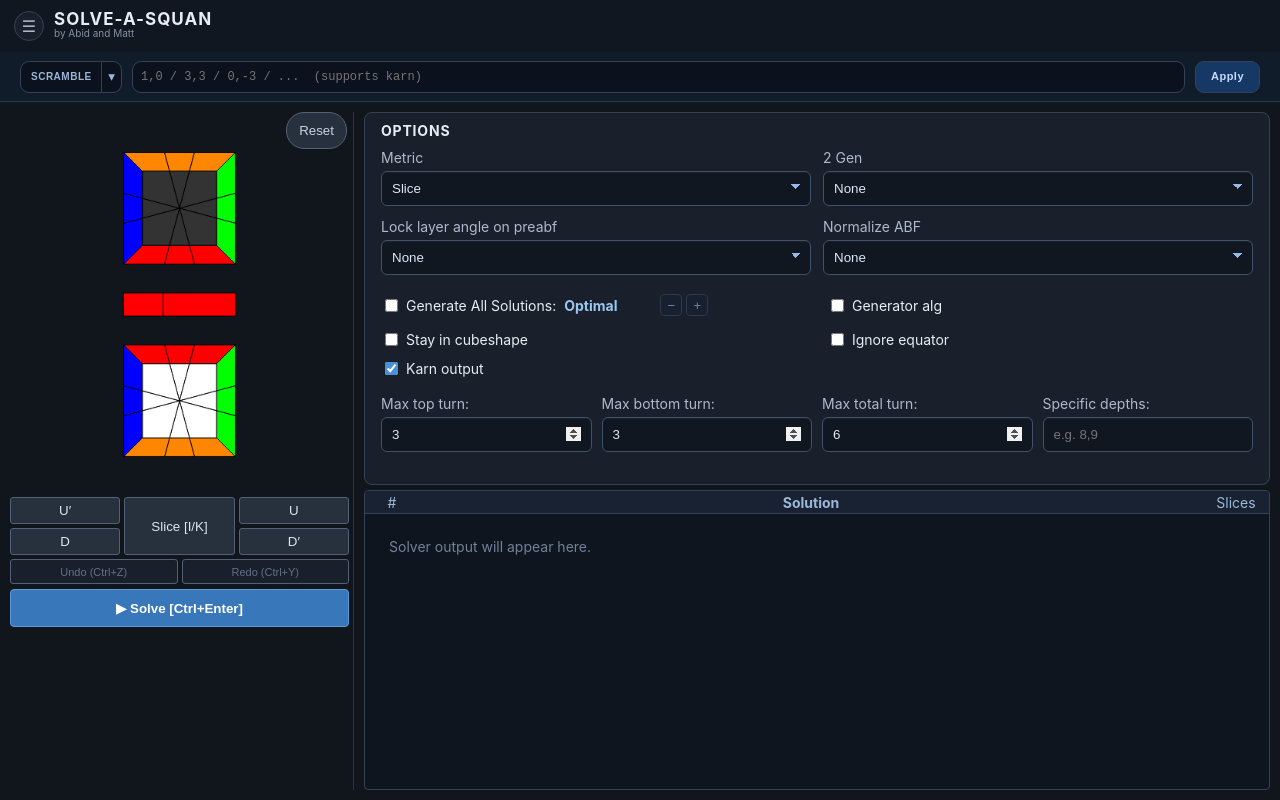
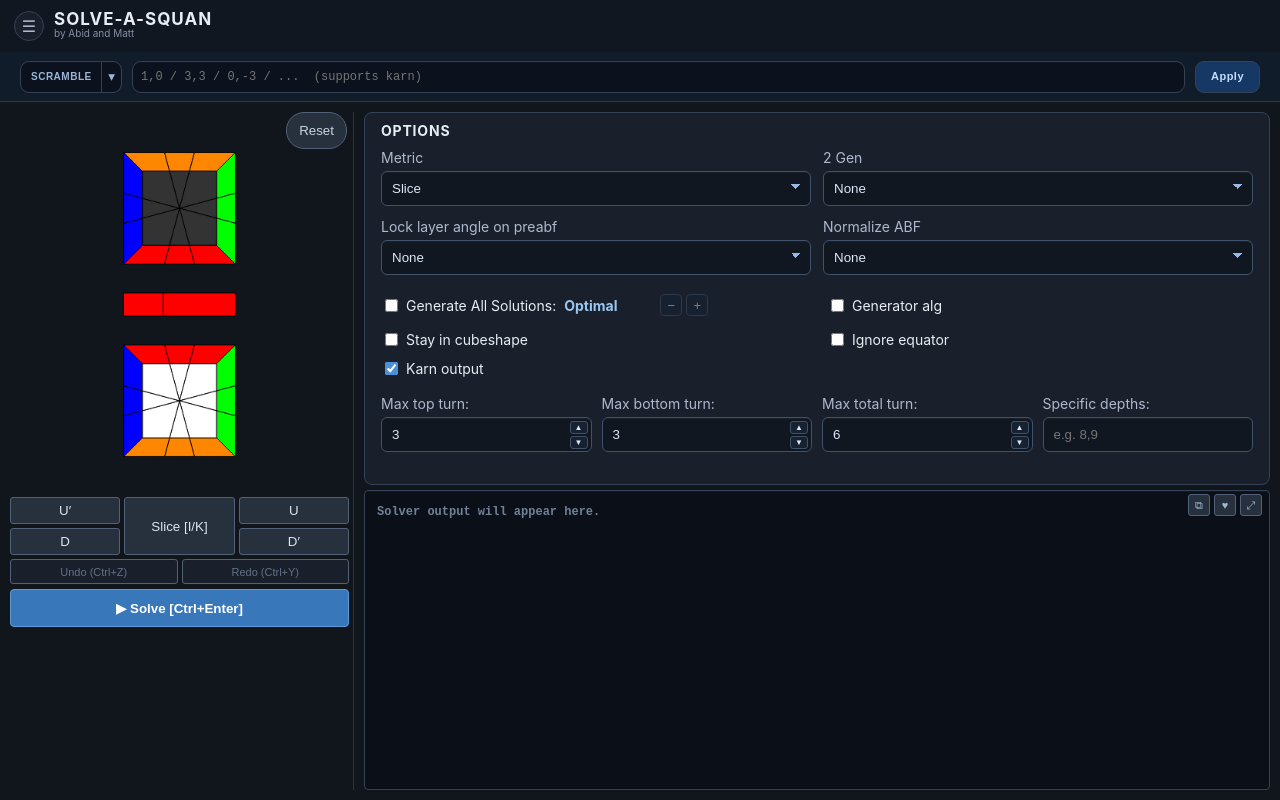
Before and after one commit to Abid-speedcuber/Croissant, a React (Vite) app in the folder web/: page / in a window 1280 px wide. Built offline with nearby package versions, Linux system fonts and the light colour scheme.

Commit message:
UI: terminal behavior parity reduced

```diff
--- a/web/src/App.tsx
+++ b/web/src/App.tsx
@@ -897,6 +897,8 @@ export default function App() {
     [favorites, setFavorites] = useState<Record<string, FavoriteBin>>({});
   const [contextMenu, setContextMenu] = useState<{ x: number; y: number; alg: string } | null>(null);
   const [twoGenStatus, setTwoGenStatus] = useState<TwoGenStatus>({ compatibility: 2, cornersTwo: true, cornersPseudo: true });
+  const [followTerminal, setFollowTerminal] = useState(true);
+  const terminalTextRef = useRef<HTMLDivElement>(null);
 
   useEffect(() => {
     const handlePointerDown = (event: MouseEvent) => {
@@ -937,6 +939,21 @@ export default function App() {
     if (!inCubeshape(next)) setCubeShape(false);
   };
   useEffect(() => () => { if (sliceTimer.current !== undefined) window.clearTimeout(sliceTimer.current); }, []);
+  const scrollTerminalToBottom = () => {
+    const node = terminalTextRef.current;
+    if (!node) return;
+    setFollowTerminal(true);
+    node.scrollTop = node.scrollHeight;
+  };
+  const handleTerminalScroll = () => {
+    const node = terminalTextRef.current;
+    if (!node) return;
+    const nearBottom = node.scrollHeight - node.scrollTop - node.clientHeight < 24;
+    setFollowTerminal(nearBottom);
+  };
+  useEffect(() => {
+    if (followTerminal) requestAnimationFrame(scrollTerminalToBottom);
+  }, [terminal, solutions, tableView, running, followTerminal]);
   const toggleIgnoreMiddle = (checked: boolean) => {
     const current = stateRef.current;
     if (checked && current.middle !== 0) preIgnoreMiddle.current = current.middle;
@@ -1042,15 +1059,10 @@ export default function App() {
     if (last === "0,0" || last === "00") { last = ""; middle = middle.replace(/\s$/, ""); }
     return first + middle + last + bracket;
   };
-  const receiveSolverLine = async (line: string, startPosition: string, collected?: Solution[]) => {
+  const formatSolverLine = async (line: string, startPosition: string) => {
     const lb = line.lastIndexOf("["), rb = line.lastIndexOf("]");
-    if (lb < 0 || rb < 0) {
-      if (!collected && (debugOutput || !seenRaw.current.size)) setTerminal((old) => [...old, line].slice(-500));
-      return;
-    }
+    if (lb < 0 || rb < 0) return line;
     const rawAlg = line.slice(0, lb).trim();
-    if (seenRaw.current.has(rawAlg)) return;
-    seenRaw.current.add(rawAlg);
     let display = line, rating: RatingResult | undefined, sliceStart: string | undefined;
     if (cubeShape && tauri()?.core?.invoke) {
       try {
@@ -1068,13 +1080,30 @@ export default function App() {
         if (converted) display = `${converted}  ${line.slice(lb).trim()}`;
       } catch { /* retain numeric output */ }
     }
-    display = normalizeLine(injectSliceIndicator(display, sliceStart));
+    return normalizeLine(injectSliceIndicator(display, sliceStart));
+  };
+  const receiveSolverLine = async (line: string, startPosition: string, collected?: Solution[]) => {
+    const lb = line.lastIndexOf("["), rb = line.lastIndexOf("]");
+    if (lb < 0 || rb < 0) {
+      if (!collected && (debugOutput || !seenRaw.current.size)) setTerminal((old) => [...old, line].slice(-500));
+      return;
+    }
+    const rawAlg = line.slice(0, lb).trim();
+    if (seenRaw.current.has(rawAlg)) return;
+    seenRaw.current.add(rawAlg);
+    let display = await formatSolverLine(line, startPosition), rating: RatingResult | undefined, sliceStart: string | undefined;
+    if (cubeShape && tauri()?.core?.invoke) {
+      try {
+        rating = await tauri()!.core!.invoke<RatingResult>("rate_algorithm", { algorithm: rawAlg, initialTopA: /^[1-8XYZ]/i.test(startPosition) });
+        if (rating.valid && rating.sliceStart) sliceStart = String.fromCharCode(rating.sliceStart);
+      } catch { /* an unrated row remains available */ }
+    }
     const displayAlg = (display.lastIndexOf("[") > 0 ? display.slice(0, display.lastIndexOf("[")) : display).trim();
     if (seenDisplay.current.has(displayAlg)) return;
     seenDisplay.current.add(displayAlg);
     const counts = line.slice(lb + 1, rb).split("|").map((x) => Number(x.trim()) || 0);
-    if (!debugOutput) setTerminal([]);
     const row = { raw: line, display, alg: displayAlg, slices: counts[0] || 0, moves: counts[1] || 0, angle: counts[2] || 0, ergoRaw: rating?.valid ? rating.finalScore : undefined, sliceStart };
+    if (!debugOutput) setTerminal((old) => [...old, display].slice(-500));
     if (collected) collected.push(row);
     else setSolutions((old) => [...old, row]);
   };
@@ -1094,16 +1123,15 @@ export default function App() {
     const flags = solverFlags({ metric, all, suboptimal, depths, generator, two, cubeshape: cubeShape, ignoreEquator: ignoreMiddle, angle, maxX, maxXValue, maxY, maxYValue, maxTotal, maxTotalValue });
     if (ignoreTransforms) flags.push("-x");
     stopped.current = false;
-    setTerminal(["Solving…"]); setSolutions([]); seenRaw.current.clear(); seenDisplay.current.clear();
+    setTerminal(["Solving…"]); setSolutions([]); seenRaw.current.clear(); seenDisplay.current.clear(); setFollowTerminal(true); setTableView(false);
     setRunning(true);
     const start = positionString(cubeState), startedAt = performance.now();
     lastSolvePosition.current = start;
     try {
       if (!native.Channel) throw new Error("The native solver channel is unavailable.");
       const onLine = new native.Channel<string>();
-      onLine.onmessage = (line) => {
-        if (!(line.includes("[") && line.includes("]")))
-          setTerminal((old) => [...old, line].slice(-500));
+      onLine.onmessage = async (line) => {
+        await receiveSolverLine(line, start);
       };
       const result = await native.core.invoke<{ code: number | null; stdout: string; stderr: string }>("solve", { position: start, flags, onLine });
       const collected: Solution[] = [];
@@ -1117,9 +1145,10 @@ export default function App() {
           .sort((a, b) => (b.ergo ?? -Infinity) - (a.ergo ?? -Infinity));
       }
       setSolutions(displayRows);
-      setTerminal((lines) => [...lines, `${stopped.current ? "Stopped" : result.code === 0 ? "Done" : "Error"} — ${seenRaw.current.size} solution${seenRaw.current.size === 1 ? "" : "s"} found in ${((performance.now() - startedAt) / 1000).toFixed(2)}s.`]);
+      setTerminal((lines) => [...lines, `${stopped.current ? "Stopped" : result.code === 0 ? "Done" : "Error"} — ${seenRaw.current.size} solution${seenRaw.current.size === 1 ? "" : "s"} found in ${((performance.now() - startedAt) / 1000).toFixed(2)}s.`].slice(-500));
+      setTableView(!followTerminal);
     } catch (error) {
-      setTerminal((lines) => [...lines, "ERROR: " + String(error)]);
+      setTerminal((lines) => [...lines, "ERROR: " + String(error)].slice(-500));
     } finally {
       setRunning(false);
     }
@@ -1186,25 +1215,26 @@ export default function App() {
       const rebuilt = [] as typeof solutions;
       const displays = new Set<string>();
       for (const solution of solutions) {
-        const lb = solution.raw.lastIndexOf("[");
-        const rawAlg = solution.raw.slice(0, lb).trim();
-        let display = solution.raw;
-        if (karn && tauri()?.core?.invoke) {
-          try {
-            const converted = await tauri()!.core!.invoke<string>("karnify", {
-              input: rawAlg,
-              position: smartKarn && !cubeShape ? lastSolvePosition.current : null,
-              generator,
-            });
-            display = `${converted}  ${solution.raw.slice(lb).trim()}`;
-          } catch { /* keep numeric form */ }
-        }
-        display = normalizeLine(injectSliceIndicator(display, solution.sliceStart));
+        const display = await formatSolverLine(solution.raw, lastSolvePosition.current || positionString(cubeState));
         const displayLb = display.lastIndexOf("[");
         const alg = (displayLb > 0 ? display.slice(0, displayLb) : display).trim();
         if (!displays.has(alg)) { displays.add(alg); rebuilt.push({ ...solution, display, alg }); }
       }
       if (!cancelled) setSolutions(rebuilt);
+    })();
+    return () => { cancelled = true; };
+    // Rebuild only when display controls change, not when solution rows arrive.
+    // eslint-disable-next-line react-hooks/exhaustive-deps
+  }, [karn, normalize, smartKarn, generator, cubeShape]);
+  useEffect(() => {
+    if (!terminal.length || running) return;
+    let cancelled = false;
+    void (async () => {
+      const rebuilt = await Promise.all(terminal.map(async (line) => {
+        if (!(line.includes("[") && line.includes("]"))) return line;
+        return await formatSolverLine(line, lastSolvePosition.current || positionString(cubeState));
+      }));
+      if (!cancelled) setTerminal(rebuilt);
     })();
     return () => { cancelled = true; };
     // Rebuild only when display controls change, not when solution rows arrive.
@@ -1348,19 +1378,48 @@ export default function App() {
               <label><input type="checkbox" checked={karn} disabled={running} onChange={(e) => setKarn(e.target.checked)} /> Karn output</label>
             </div>
             <div className="limit-grid">
-              <label>Max top turn:<input type="number" min="0" max="6" value={maxXValue} disabled={running} onChange={(e) => { setMaxXValue(Number(e.target.value)); setMaxX(true); }} /></label>
-              <label>Max bottom turn:<input type="number" min="0" max="6" value={maxYValue} disabled={running} onChange={(e) => { setMaxYValue(Number(e.target.value)); setMaxY(true); }} /></label>
-              <label>Max total turn:<input type="number" min="1" max="12" value={maxTotalValue} disabled={running} onChange={(e) => { setMaxTotalValue(Number(e.target.value)); setMaxTotal(true); }} /></label>
+              <label>Max top turn:
+                <div className="number-input-wrap">
+                  <input type="number" min="0" max="6" value={maxXValue} disabled={running} onChange={(e) => { setMaxXValue(Number(e.target.value)); setMaxX(true); }} />
+                  <div className="number-stepper">
+                    <button type="button" disabled={running} onClick={() => { setMaxX(true); setMaxXValue((value) => Math.min(6, value + 1)); }}>▲</button>
+                    <button type="button" disabled={running} onClick={() => { setMaxX(true); setMaxXValue((value) => Math.max(0, value - 1)); }}>▼</button>
+                  </div>
+                </div>
+              </label>
+              <label>Max bottom turn:
+                <div className="number-input-wrap">
+                  <input type="number" min="0" max="6" value={maxYValue} disabled={running} onChange={(e) => { setMaxYValue(Number(e.target.value)); setMaxY(true); }} />
+                  <div className="number-stepper">
+                    <button type="button" disabled={running} onClick={() => { setMaxY(true); setMaxYValue((value) => Math.min(6, value + 1)); }}>▲</button>
+                    <button type="button" disabled={running} onClick={() => { setMaxY(true); setMaxYValue((value) => Math.max(0, value - 1)); }}>▼</button>
+                  </div>
+                </div>
+              </label>
+              <label>Max total turn:
+                <div className="number-input-wrap">
+                  <input type="number" min="1" max="12" value={maxTotalValue} disabled={running} onChange={(e) => { setMaxTotalValue(Number(e.target.value)); setMaxTotal(true); }} />
+                  <div className="number-stepper">
+                    <button type="button" disabled={running} onClick={() => { setMaxTotal(true); setMaxTotalValue((value) => Math.min(12, value + 1)); }}>▲</button>
+                    <button type="button" disabled={running} onClick={() => { setMaxTotal(true); setMaxTotalValue((value) => Math.max(1, value - 1)); }}>▼</button>
+                  </div>
+                </div>
+              </label>
               <label>Specific depths:<input type="text" value={depths} disabled={running} onChange={(e) => /^\s*\d*(?:\s*,\s*\d*)*\s*$/.test(e.target.value) && setDepths(e.target.value)} placeholder="e.g. 8,9" /></label>
             </div>
           </div>
           <div className="terminal-shell">
-            {!!solutions.length && <div className="output-tools"><button onClick={() => void navigator.clipboard.writeText(solutions.map((x) => x.display).join("\n"))}>Copy</button><button title="Favorites" onClick={() => setFavoritesOpen(true)}>★</button><button onClick={() => setTableView((v) => !v)}>{tableView ? "Terminal" : "Table"}</button><button onClick={() => setExpanded((v) => !v)}>{expanded ? "Collapse" : "Expand"}</button></div>}
-            {tableView ? <div className={`terminal metric-${metric.toLowerCase()} ${cubeShape ? "with-ergo" : ""}`}>
+            <div className="output-tools">
+              <button title="Copy all algs in terminal" onClick={() => void navigator.clipboard.writeText([...terminal, ...solutions.map((x) => x.display)].join("\n"))}>⧉</button>
+              <button title="Open the favorites bin" onClick={() => setFavoritesOpen(true)}>♥</button>
+              {solutions.length > 0 && <button title={tableView ? "Switch to terminal view" : "Switch to table view"} onClick={() => setTableView((v) => !v)}>{tableView ? "Terminal" : "Table"}</button>}
+              <button title={expanded ? "Shrink terminal" : "Expand terminal"} onClick={() => setExpanded((v) => !v)}>{expanded ? "⤡" : "⤢"}</button>
+            </div>
+            {!followTerminal && !tableView && <button className="terminal-follow-button" title="Resume live scroll" onClick={scrollTerminalToBottom}>↓</button>}
+            {tableView && solutions.length > 0 ? <div className={`terminal metric-${metric.toLowerCase()} ${cubeShape ? "with-ergo" : ""}`}>
               <div className="terminal-head"><span>#</span><b>Solution</b>{metric === "Angle" && <span>Angle</span>}{metric !== "Slice" && <span>Moves</span>}<span>Slices</span>{cubeShape && <span>Ergo</span>}</div>
               {solutions.map((x, i) => <div className="solution" key={x.raw} onContextMenu={(event) => { event.preventDefault(); setContextMenu({ x: event.clientX, y: event.clientY, alg: x.display }); }}><span>{i + 1}</span><code className={abidNotation ? "abid" : ""}>{abidNotation ? abidify(x.alg) : x.alg}</code>{metric === "Angle" && <span>{x.angle}</span>}{metric !== "Slice" && <span>{x.moves}</span>}<span>{x.slices}</span>{cubeShape && <span>{x.ergo === undefined ? "⚠" : x.ergo.toFixed(1)}</span>}</div>)}
-              {!solutions.length && <div className="empty">{terminal.length ? terminal.join("\n") : "Solver output will appear here."}</div>}
-            </div> : <pre className={`terminal terminal-text ${abidNotation ? "abid" : ""}`}>{[...terminal, ...solutions.map((x) => abidNotation ? abidify(x.display) : x.display)].join("\n")}</pre>}
+            </div> : <div ref={terminalTextRef} className={`terminal terminal-text ${abidNotation ? "abid" : ""}`} onScroll={handleTerminalScroll}>{terminal.map((line, index) => <span key={`${line}-${index}`} className={`terminal-line ${(index % 2 === 0) ? "terminal-line-a" : "terminal-line-b"}`}>{abidNotation && line.includes("[") ? abidify(line) : line || " "}</span>)}{!terminal.length && !solutions.length && <span className="terminal-line terminal-line-empty">Solver output will appear here.</span>}</div>}
           </div>
         </section>
       </div>
--- a/web/src/styles.css
+++ b/web/src/styles.css
@@ -306,7 +306,7 @@ body {
 .limit-grid input[type="number"],
 .limit-grid input[type="text"] {
   height: 35px;
-  background: #111720;
+  background: #111720 !important;
   border: 1px solid #40516a;
   border-radius: 6px;
   color: #dbe7f8;
@@ -315,18 +315,53 @@ body {
 }
 .limit-grid input[type="number"] {
   appearance: textfield;
-  -webkit-appearance: textfield;
+  -webkit-appearance: none;
   -moz-appearance: textfield;
-  background: #111720;
+  background: #111720 !important;
+  color: #dbe7f8;
+}
+.limit-grid input[type="number"]::-webkit-inner-spin-button,
+.limit-grid input[type="number"]::-webkit-outer-spin-button {
+  -webkit-appearance: none;
+  appearance: none;
+  display: none;
+  margin: 0;
 }
 .limit-grid input[type="text"] {
-  background: #111720;
+  background: #111720 !important;
 }
-.limit-grid input[type="number"]::-webkit-outer-spin-button,
-.limit-grid input[type="number"]::-webkit-inner-spin-button {
-  -webkit-appearance: auto;
-  opacity: 1;
-  background: #162131;
+.number-input-wrap {
+  position: relative;
+  display: block;
+}
+.number-input-wrap input {
+  width: 100%;
+  padding-right: 30px;
+}
+.number-stepper {
+  position: absolute;
+  top: 4px;
+  right: 4px;
+  display: grid;
+  grid-template-rows: 1fr 1fr;
+  gap: 2px;
+}
+.number-stepper button {
+  width: 18px;
+  height: 13px;
+  border: 1px solid #40516a;
+  border-radius: 3px;
+  background: #162131 !important;
+  color: #dce5f2 !important;
+  padding: 0;
+  font-size: 8px;
+  line-height: 1;
+  -webkit-appearance: none;
+  appearance: none;
+}
+.number-stepper button:disabled {
+  opacity: 0.5;
+  cursor: not-allowed;
 }
 .check-grid {
   display: grid;
@@ -410,10 +445,11 @@ body {
 .terminal {
   flex: 1 1 240px;
   min-height: 160px;
-  background: #0e151f;
+  background: #0a0f18;
   border: 1px solid #354256;
   border-radius: 4px;
   overflow: auto;
+  box-shadow: inset 0 1px rgba(255,255,255,0.03);
 }
 .terminal-head,
 .solution {
@@ -422,16 +458,20 @@ body {
   align-items: center;
   min-height: 23px;
   padding: 0 9px;
+  column-gap: 8px;
 }
 .terminal-head {
   color: #9db7d7;
   background: #182232;
   border-bottom: 1px solid #354256;
   text-align: center;
+  font-size: 11px;
+  letter-spacing: 0.15px;
 }
 .solution {
   color: #9ac7f2;
   font-family: monospace;
+  font-size: 11px;
 }
 .solution:nth-child(odd) {
   background: #162130;
@@ -643,19 +683,56 @@ body {
   gap: 4px;
 }
 .output-tools button {
-  height: 19px;
-  padding: 0 7px;
+  width: 22px;
+  height: 22px;
+  padding: 0;
   border: 1px solid #536178;
   border-radius: 3px;
   background: #27303d;
   color: #9db7d7;
-  font-size: 10px;
+  font-size: 11px;
+  line-height: 1;
+  cursor: pointer;
+}
+.output-tools button:hover {
+  background: #345078;
 }
 .terminal-text {
   margin: 0;
-  padding: 10px;
+  padding: 10px 12px 12px;
   white-space: pre-wrap;
-  font: 12px/1.45 monospace;
+  font: 600 12px/1.9 "Cascadia Code", "JetBrains Mono", "SFMono-Regular", monospace;
+  display: flex;
+  flex-direction: column;
+  gap: 3px;
+}
+.terminal-line {
+  display: block;
+  min-height: 17px;
+  line-height: 1.9;
+}
+.terminal-line-a {
+  color: #9bb6d8;
+}
+.terminal-line-b {
+  color: #c9dbf0;
+  font-weight: 700;
+}
+.terminal-line-empty {
+  color: #718198;
+}
+.terminal-follow-button {
+  position: absolute;
+  right: 10px;
+  bottom: 10px;
+  z-index: 4;
+  width: 28px;
+  height: 28px;
+  border: 1px solid #536178;
+  border-radius: 14px;
+  background: #1b2432;
+  color: #dce5f2;
+  box-shadow: 0 6px 16px #0007;
 }
 .solution code.abid,
 .terminal-text.abid {
```
